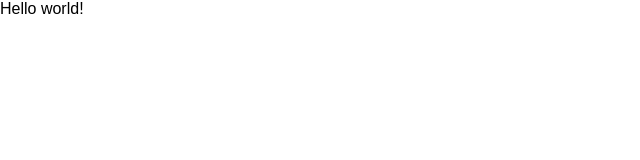
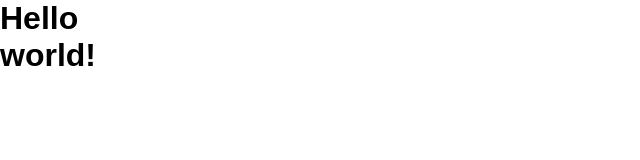
Before and after one commit to mohammedrezq/webmaster-online-dev, a Gatsby site: page / in a window 1280 px wide. Shown: the whole page, without its empty margins (0-640 px from the left). Built offline with nearby package versions, Linux system fonts and the light colour scheme; Gatsby itself is replaced by a stand-in of ours.

Commit message:
Added container componenet

```diff
--- /dev/null
+++ b/src/components/Container.js
@@ -0,0 +1,6 @@
+import React from "react"
+import { ContainerWrapper } from "../elements"
+
+export const Container = ({ children }) => {
+  return <ContainerWrapper>{children}</ContainerWrapper>
+}
--- /dev/null
+++ b/src/components/index.js
@@ -0,0 +1 @@
+export * from "./Container";
--- /dev/null
+++ b/src/elements/ContainerElements.js
@@ -0,0 +1,18 @@
+import styled from "styled-components"
+
+export const ContainerWrapper = styled.div`
+  height: 100%;
+  display: grid;
+  grid-template-columns: 1fr repeat(12, minmax(auto, 4.2rem)) 1fr;
+  grid-template-rows: 7.8rem 20rem 5rem auto;
+  gap: 0 2rem;
+
+  @media ${props => props.theme.breakpoints.tablet} {
+    grid-template-columns: 2rem repeat(6, 1fr) 2rem;
+    grid-gap: 0 1rem;
+  }
+
+  @media ${props => props.theme.breakpoints.mobile} {
+    grid-template-columns: 1rem repeat(6, 1fr) 1rem;
+  }
+`
--- /dev/null
+++ b/src/elements/index.js
@@ -0,0 +1 @@
+export * from './ContainerElements';
--- a/src/pages/index.js
+++ b/src/pages/index.js
@@ -1,5 +1,12 @@
 import React from "react"
+import { Container } from "../components"
 
-export default function Home() {
-  return <div>Hello world!</div>
+const indexPage = () => {
+  return (
+    <Container>
+      <h1>Hello world!</h1>
+    </Container>
+  )
 }
+
+export default indexPage;
```
